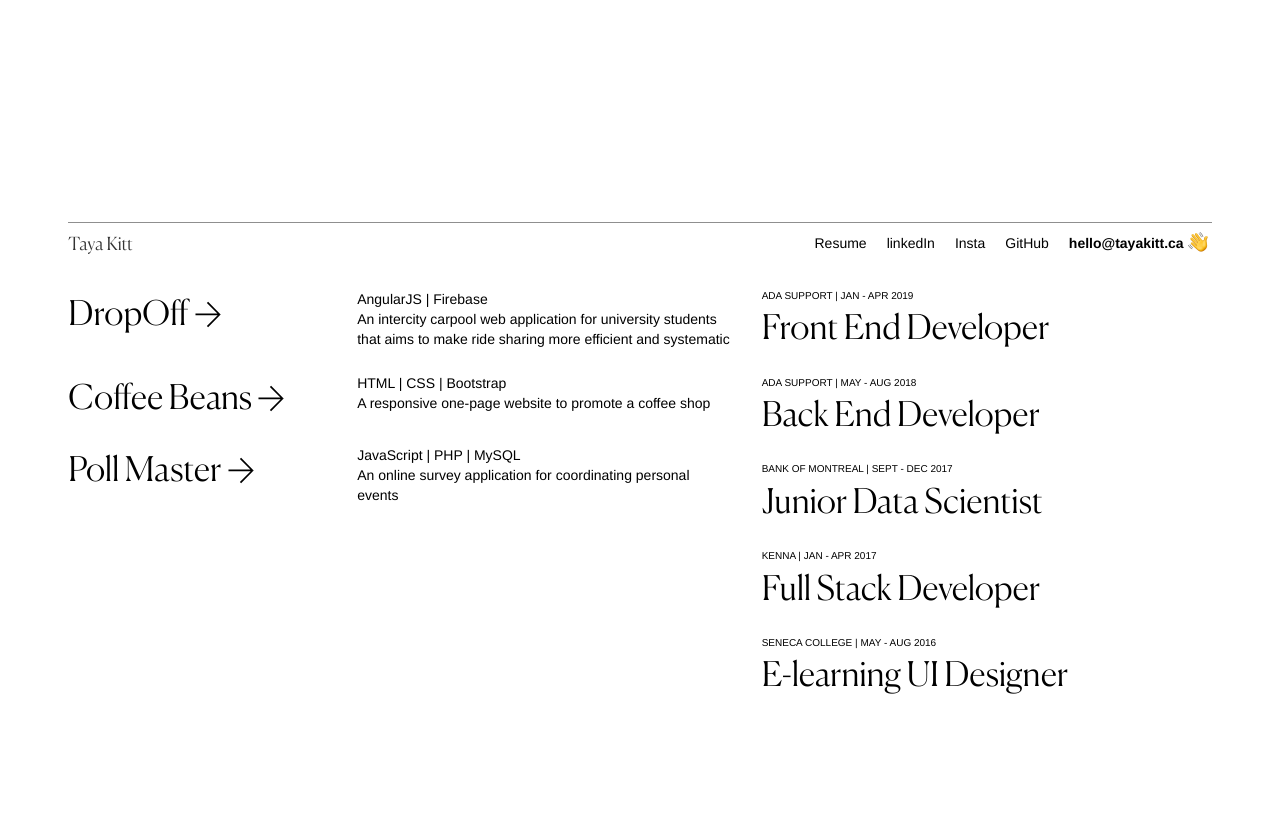
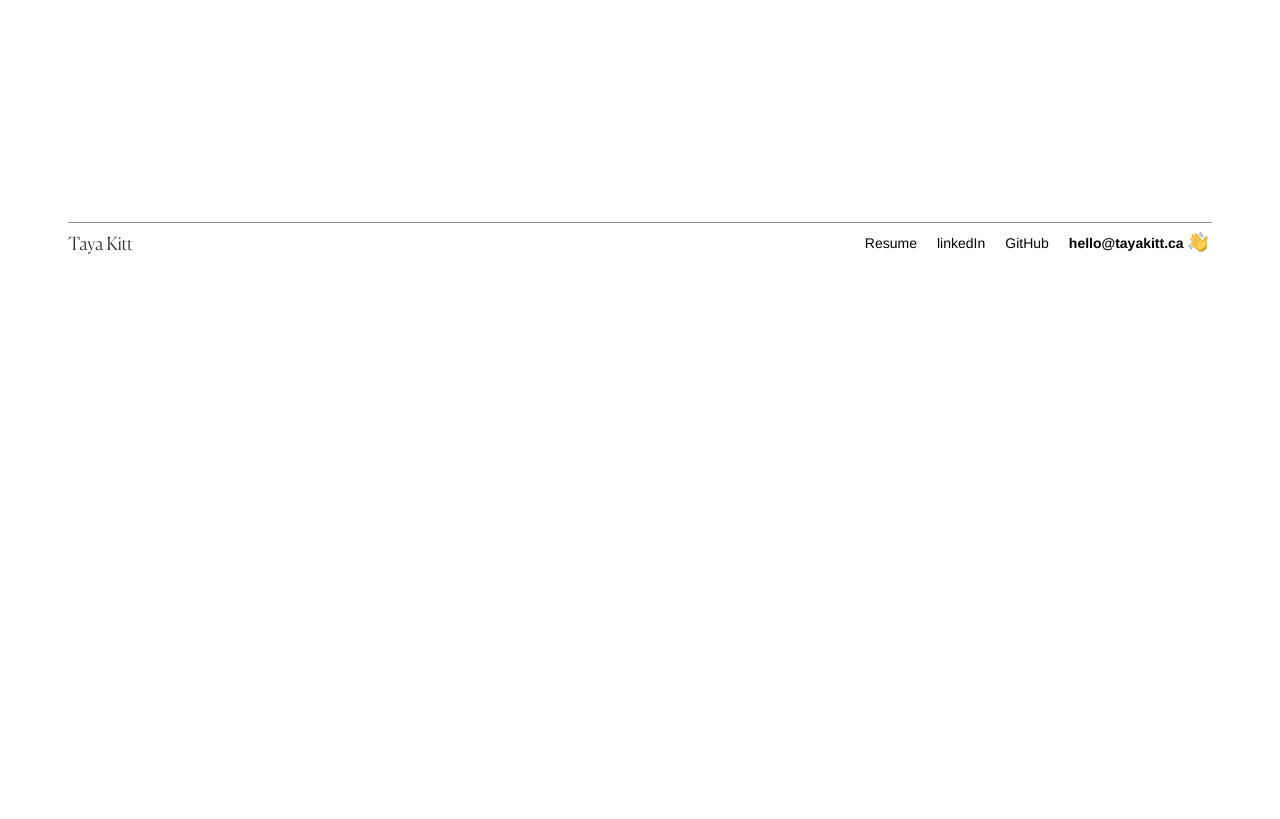
Before and after one commit to tayakitt/personal-site, a plain HTML site: page index.html in a window 1280 px wide. Shown: the part 517-1336 px from the top of the page. After the commit the page ends 800 px from the top, so only its background shows below. Drawn offline with nearby package versions, Linux system fonts and the light colour scheme; files whose address does not match are found by name; a web font is replaced by a local one.

Commit message:
remove projects and work exp

```diff
--- a/index.html
+++ b/index.html
@@ -6,7 +6,7 @@
   <script async src="https://www.googletagmanager.com/gtag/js?id=UA-146528134-1"></script>
   <script>
     window.dataLayer = window.dataLayer || [];
-    function gtag(){dataLayer.push(arguments);}
+    function gtag() { dataLayer.push(arguments); }
     gtag('js', new Date());
     gtag('config', 'UA-146528134-1');
   </script>
@@ -34,107 +34,6 @@
     </div>
   </section>
 
-  <main>
-    <section>
-      <div class="container-fluid">
-        <div class="row">
-          <!-- side projects -->
-          <div class="col-md-13 col-sm-22 col-sm-offset-1" id="projects">
-            <div class="heading-small">
-              <span>SIDE PROJECTS</span>
-              <img class="emoji emoji--small" src="assets/teacup.png">
-            </div>
-            <div class="header-divider"></div>
-            <div class="projects__content">
-              <div class="row">
-                <div class="col-md-10 heading-med">
-                  <a href="https://dropoff-mscci444.firebaseapp.com/#!/login" target="_blank">DropOff
-                    <img class="arrow" src="assets/arrow.svg"></img>
-                  </a>
-                </div>
-                <div class="col-md-14">
-                  AngularJS | Firebase<br />
-                  An intercity carpool web application for university students that aims to make ride sharing more
-                  efficient and systematic
-                </div>
-              </div>
-
-              <div class="row">
-                <div class="col-md-10 heading-med">
-                    <a href="http://tayakitt.000webhostapp.com/" target="_blank">Coffee Beans
-                      <img class="arrow" src="assets/arrow.svg"></img>
-                    </a>
-                </div>
-                <div class="col-md-14">
-                    HTML | CSS | Bootstrap <br />
-                    A responsive one-page website to promote a coffee shop
-                </div>
-              </div>
-
-              <div class="row">
-                  <div class="col-md-10 heading-med">
-                      <a href="https://github.com/celine-y/poll-master" target="_blank">Poll Master
-                        <img class="arrow" src="assets/arrow.svg"></img>
-                      </a>
-                  </div>
-                  <div class="col-md-14">
-                      JavaScript | PHP | MySQL<br />
-                      An online survey application for coordinating personal events
-                  </div>
-                </div>
-            </div>
-          </div>
-
-          <!-- work experience -->
-          <div class="col-md-9 col-md-offset-0 col-sm-22 col-sm-offset-1" id="work-exp">
-            <div class="heading-small">
-              <span>WORK EXPERIENCE</span>
-              <img class="emoji emoji--small" src="assets/female-technologist.png">
-            </div>
-            <div class="header-divider"></div>
-            <div class="work-exp__content">
-              <div class="row">
-                <div class="col-md-24">
-                  <div class="heading-tiny">ADA SUPPORT | JAN - APR 2019</div>
-                  <div class="heading-med">Front End Developer</div>
-                </div>
-              </div>
-
-              <div class="row">
-                <div class="col-md-24">
-                  <div class="heading-tiny">ADA SUPPORT | MAY - AUG 2018</div>
-                  <div class="heading-med">Back End Developer</div>
-                </div>
-              </div>
-
-              <div class="row">
-                <div class="col-md-24">
-                  <div class="heading-tiny">BANK OF MONTREAL | SEPT - DEC 2017</div>
-                  <div class="heading-med">Junior Data Scientist</div>
-                </div>
-              </div>
-
-              <div class="row">
-                <div class="col-md-24">
-                  <div class="heading-tiny">KENNA | JAN - APR 2017</div>
-                  <div class="heading-med">Full Stack Developer</div>
-                </div>
-              </div>
-
-              <div class="row">
-                  <div class="col-md-24">
-                    <div class="heading-tiny">SENECA COLLEGE | MAY - AUG 2016</div>
-                    <div class="heading-med">E-learning UI Designer</div>
-                  </div>
-                </div>
-            </div>
-          </div>
-
-        </div>
-      </div>
-    </section>
-  </main>
-
   <footer class="navbar-fixed-bottom">
     <div class="container-fluid">
       <div class="row">
@@ -149,9 +48,6 @@
                 </li>
                 <li>
                   <a href="https://github.com/tayakitt" target="_blank">GitHub</a>
-                </li>
-                <li>
-                  <a href="https://www.instagram.com/im.taya/" target="_blank">Insta</a>
                 </li>
                 <li>
                   <a href="https://ca.linkedin.com/in/taya-kittananthawongs-21ab50127" target="_blank">linkedIn</a>
```
